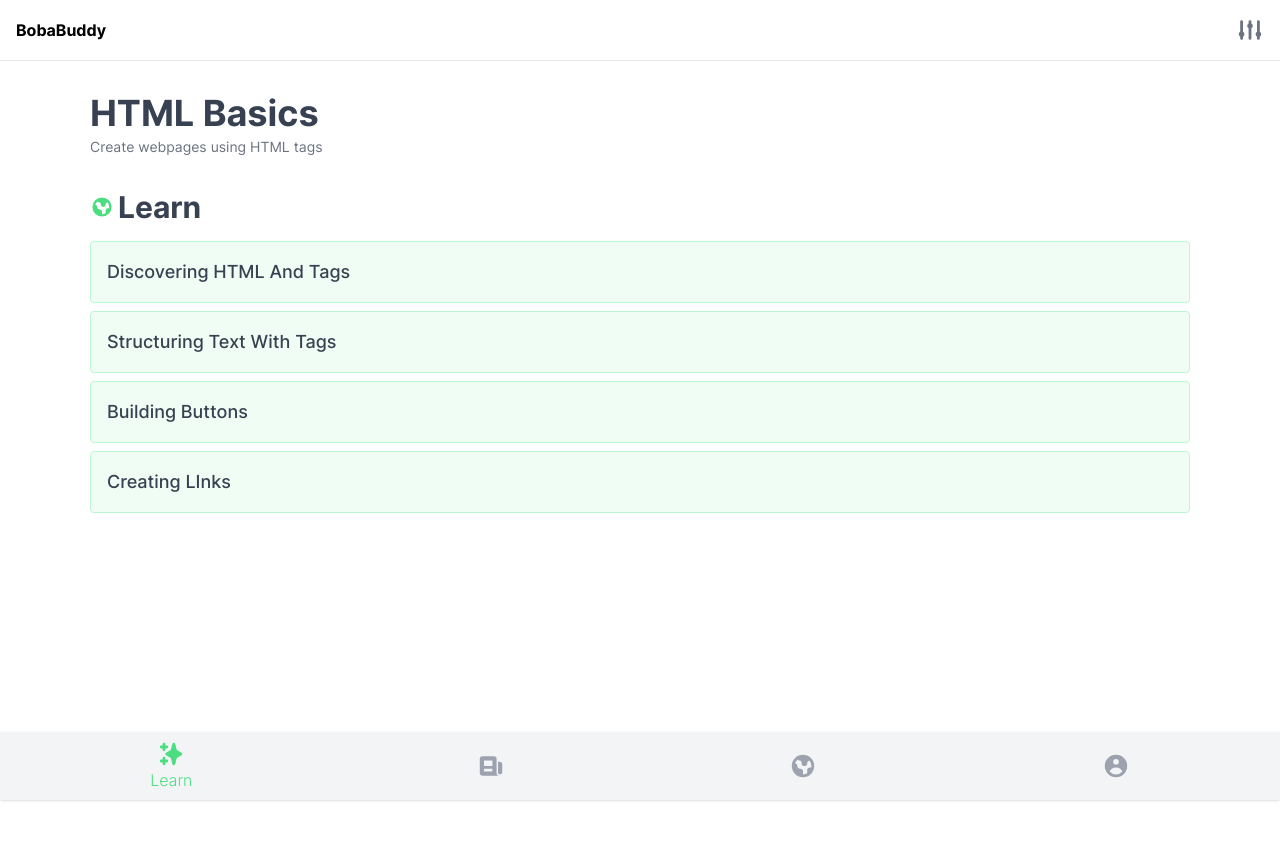
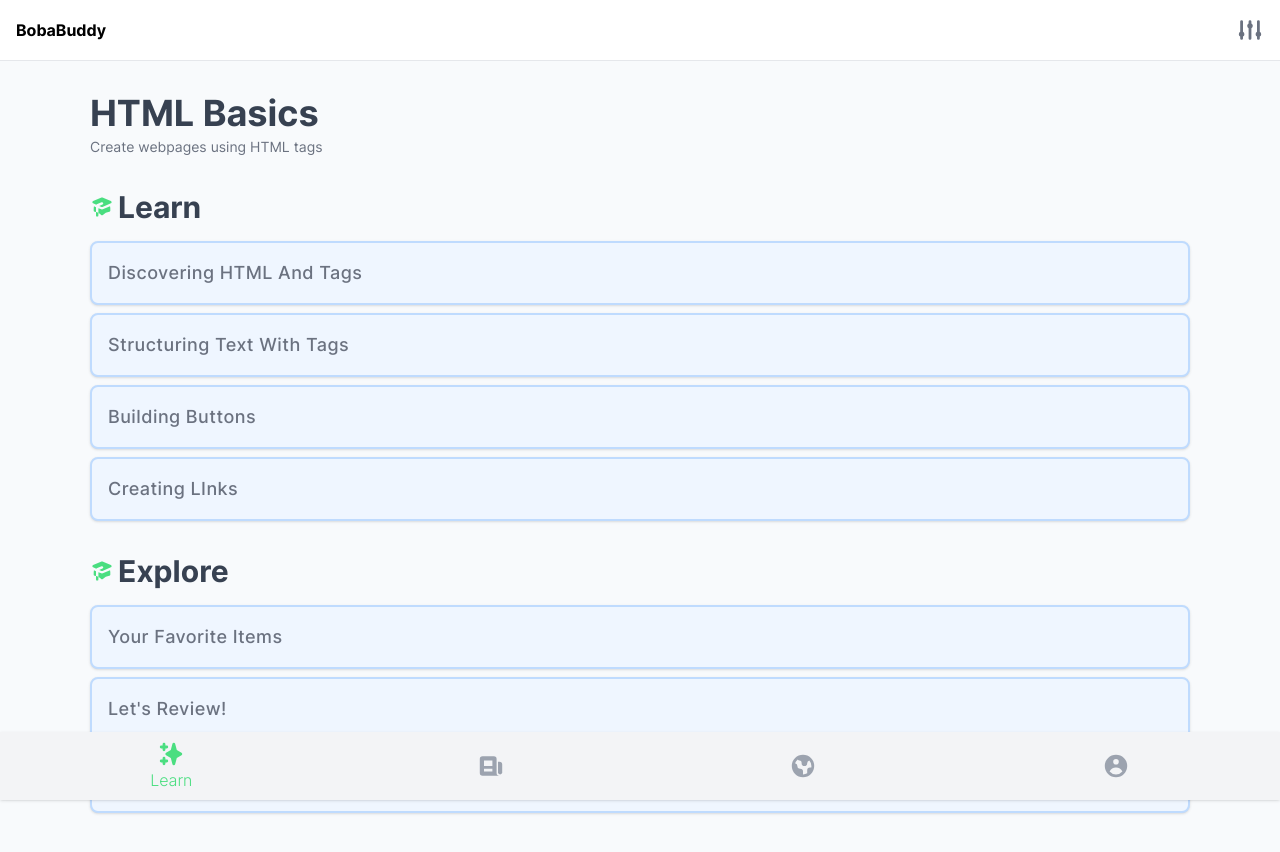
Before and after one commit to mwufi/literate-giggle, a Next.js app: page / in a window 1280 px wide. Shown: the top 852 px of the page. Before the commit the page ends 817 px from the top, so only its background shows below. Built offline with nearby package versions, Linux system fonts and the light colour scheme.

Commit message:
home - better list

```diff
--- a/src/pages/index.tsx
+++ b/src/pages/index.tsx
@@ -4,7 +4,7 @@ import { useState } from 'react';
 import BottomBar from '@/components/BottomBar';
 import Seo from '@/components/Seo';
 
-import { AdjustmentsIcon, GlobeIcon } from '@heroicons/react/solid';
+import { AdjustmentsIcon, AcademicCapIcon } from '@heroicons/react/solid';
 /**
  * SVGR Support
  * Caveat: No React Props Type.
@@ -30,11 +30,24 @@ const Quiz = (
   </>
 );
 
-const items = [
+const sections = [
+  {
+    name: 'Learn',
+    items: [
       { text: 'Discovering HTML and Tags' },
       { text: 'Structuring text with tags' },
       { text: 'building buttons' },
       { text: 'Creating LInks' },
+    ],
+  },
+  {
+    name: 'Explore',
+    items: [
+      { text: 'Your favorite items' },
+      { text: "Let's review!" },
+      { text: 'your mama' },
+    ],
+  },
 ];
 
 const Section = (
@@ -45,18 +58,26 @@ const Section = (
         Create webpages using HTML tags
       </p>
 
+      {sections.map(({ name, items }) => (
+        <>
           <div className='mt-8 flex gap-1 items-center'>
             <div className='h-6 w-6 text-green-400'>
-          <GlobeIcon />
+              <AcademicCapIcon />
             </div>
-        <h2 className='text-gray-700'>Learn</h2>
+            <h2 className='text-gray-700'>{name}</h2>
           </div>
 
           <div className='mt-4 flex flex-col gap-2'>
             {items.map(({ text }) => (
-            <div className='rounded border border-green-200 p-4 font-medium text-lg bg-green-50 w-full capitalize'>{text}</div>
+              <div className='rounded-lg border-2 shadow border-blue-200 p-4 font-medium text-lg bg-blue-50 text-gray-500 w-full tracking-wide capitalize'>
+                {text}
+              </div>
             ))}
           </div>
+        </>
+      ))}
+
+      <div className="mt-8"></div>
     </div>
   </>
 );
@@ -67,7 +88,7 @@ export default function HomePage() {
       <Seo templateTitle='Home' />
 
       <main>
-        <section className='bg-white'>
+        <section className='bg-slate-50'>
           <div className='sticky top-0 p-4 flex items-center border-b bg-white'>
             <div className='font-bold mr-auto'>BobaBuddy</div>
             <div className='font-bold text-gray-500 h-7 w-7'>
```
Lines whose indentation alone changed are shown as unchanged.
